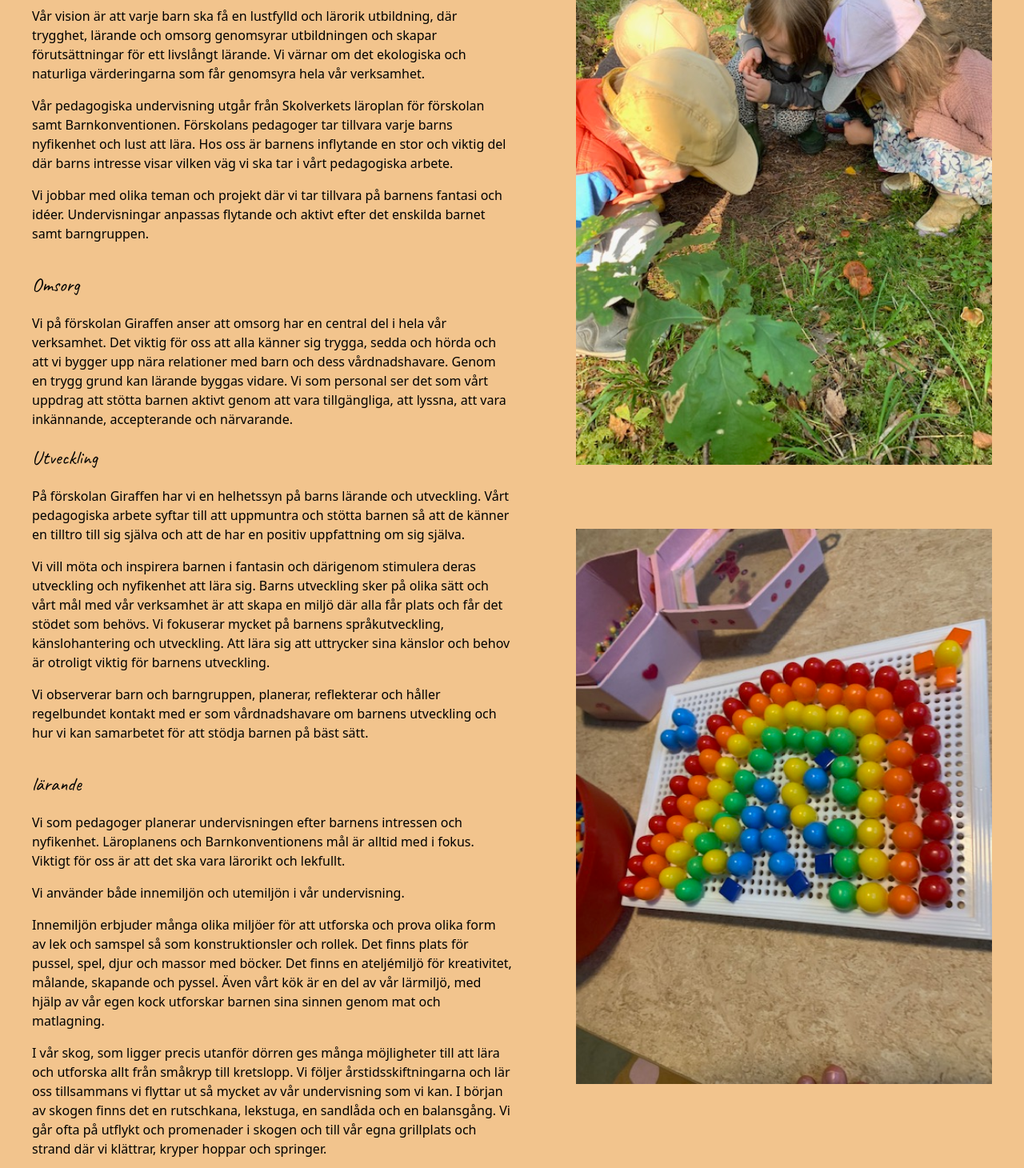
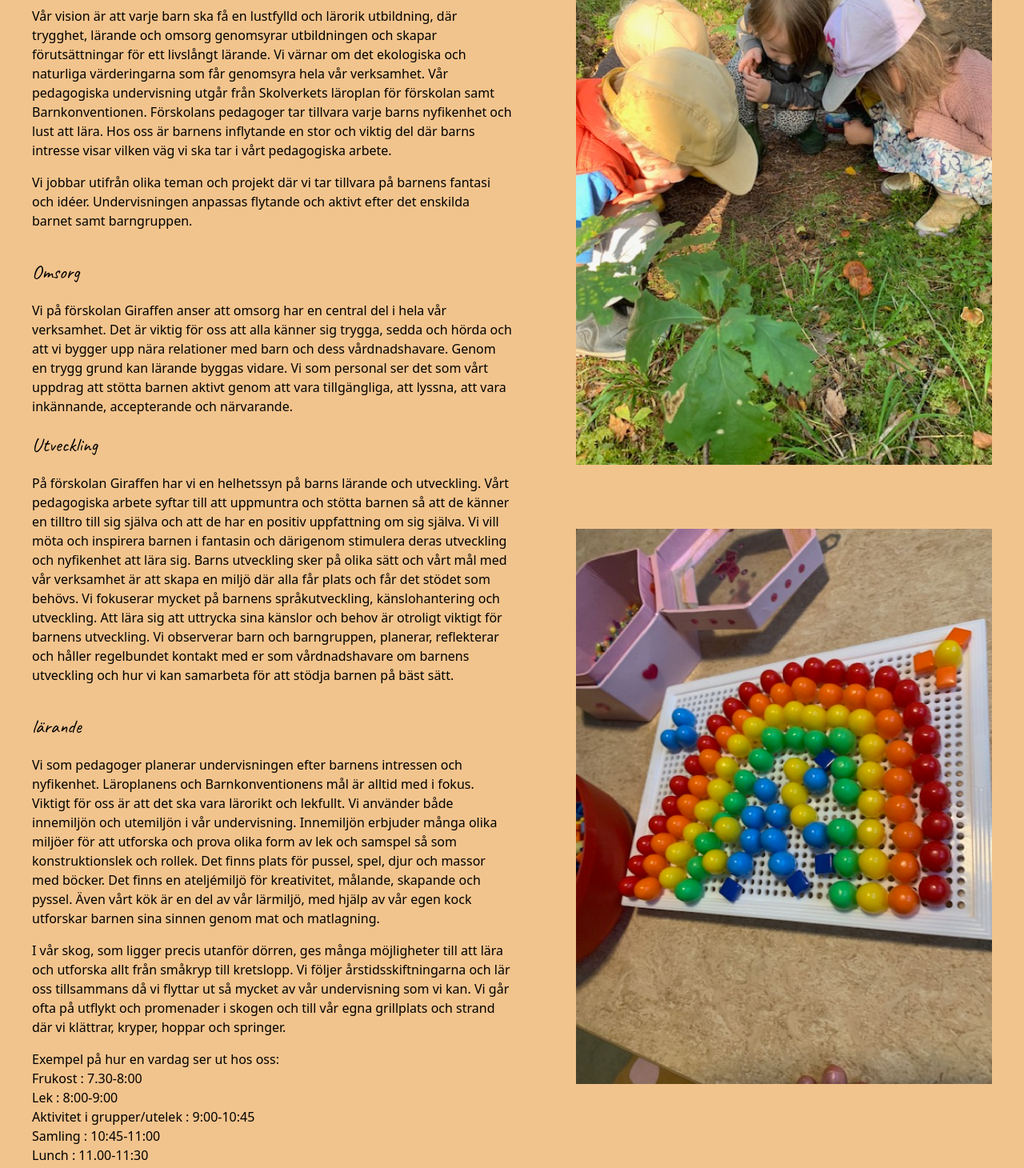
Before and after one commit to dannebrob/giraffen, a Next.js app: page /pedagogik in a window 1280 px wide. Shown: the part 340-1800 px from the top of the page at 80% size. Built offline with nearby package versions, Linux system fonts and the light colour scheme.

Commit message:
Update text content in Item_4, Item_1, and Hero components

```diff
--- a/src/components/display/Item_1.js
+++ b/src/components/display/Item_1.js
@@ -31,8 +31,15 @@ export const Item1 = () => {
         <div className='md:w-6/12 pl-4'>
         <div className=' flex flex-col p-4'>
             <h2 className={`text-4xl p-8 text-center  ${caveat.className}`}>Tyra</h2>
-            <p>Förutsom att förälder och personal möts på Giraffen vid lämning och hämtning sker mycket av kommunikationen mellan förälder och personal via appen Tyra. Här kan föräldrarna se när deras barn checkas in och ut, se bilder från verksamheten på bloggen, bilder till barnen egen protfolio, klasslista, kontaktuppgifter till Giraffen samt andra föräldrar etc. En mycket uppskattad app där du enkelt kan få en större inblick och lättare kommunikation med personalen.
-            </p>
+            <p>
+            Utöver att vårdnadshavare och personal möts på Giraffen vid lämningar och hämtningar sker
+        mycket kommunikation via appen Tyra. Här delar personalen bilder och information från
+        verksamheten på bloggen, lägger in bilder i barnens egen portfolio, och uppdaterar
+        information om stängningstider. Barnens scheman finns också på Tyra, tillsammans med
+        kontaktuppgifter till Giraffen och vårdnadshavare, samt klasslista. Detta är en mycket
+        uppskattad app där du enkelt kan få inblick i barnens dag på förskolan och ha kommunikation
+        med personalen vid behov.
+        </p>
         </div>
             {/* <ReadMoreButton link={'pedagogik'} /> */}
         </div>
--- a/src/components/display/Item_4.js
+++ b/src/components/display/Item_4.js
@@ -29,8 +29,8 @@ export const Item4 = () => {
             <div className='md:w-6/12'>
             <div className='flex flex-col p-4'>
                 <h2 className={`text-4xl p-8 text-center  ${caveat.className}`}>Ute- och innemiljön</h2>
-                <p>Huset är beläget på en höjd vid sjön Lillelången med tillgång till egen strand och skog inpå knutarna.
-                Huset ligger med promenadavstånd till pendel och busshållplats. Föräldraföreningen hyr lokaler av BRF Nordgård i Norsesund.
+                <p>Förskolan är beläget på en höjd vid sjön Lillelången med tillgång till egen strand och skog inpå knutarna.
+                Den ligger med promenadavstånd till pendel och busshållplats. Föräldraföreningen hyr lokaler av BRF Nordgård i Norsesund.
                 Personal och föräldrar har stor möjlighet till påverkan när det gäller lokalernas utformning och underhåll.
                 </p>
             </div>
--- a/src/pages/pedagogik.js
+++ b/src/pages/pedagogik.js
@@ -25,48 +25,59 @@ export default function Pedagogik() {
         <h1 className={`text-center ${caveat.className} text-4xl py-10`}>Den pedagogiska verksamheten</h1>
         <p className='font-bold pb-4'>
         Ledorden omsorg, utveckling och lärande genomsyrar Förskolan Giraffen
-        </p>
+                </p>
         <p className=' pb-4'>
-        Vår vision är att varje barn ska få en lustfylld och lärorik utbildning, där trygghet, lärande och omsorg genomsyrar utbildningen och skapar förutsättningar för ett livslångt lärande. Vi värnar om det ekologiska och naturliga värderingarna som får genomsyra hela vår verksamhet.
+        Vår vision är att varje barn ska få en lustfylld och lärorik utbildning, där trygghet, lärande och
+        omsorg genomsyrar utbildningen och skapar förutsättningar för ett livslångt lärande. Vi värnar
+        om det ekologiska och naturliga värderingarna som får genomsyra hela vår verksamhet. Vår
+        pedagogiska undervisning utgår från Skolverkets läroplan för förskolan samt
+        Barnkonventionen. Förskolans pedagoger tar tillvara varje barns nyfikenhet och lust att lära.
+        Hos oss är barnens inflytande en stor och viktig del där barns intresse visar vilken väg vi ska
+        tar i vårt pedagogiska arbete.
         </p>
         <p className='pb-4'>
-        Vår pedagogiska undervisning utgår från Skolverkets läroplan för förskolan samt Barnkonventionen. Förskolans pedagoger tar tillvara varje barns nyfikenhet och lust att lära.
-        Hos oss är barnens inflytande en stor och viktig del där barns intresse visar vilken väg vi ska tar i vårt pedagogiska arbete.
-        </p>
-        <p className='pb-4'>
-        Vi jobbar med olika teman och projekt där vi tar tillvara på barnens fantasi och idéer.
-        Undervisningar anpassas flytande och aktivt efter det enskilda barnet samt barngruppen.
-        </p>
+        Vi jobbar utifrån olika teman och projekt där vi tar tillvara på barnens fantasi och idéer.
+        Undervisningen anpassas flytande och aktivt efter det enskilda barnet samt barngruppen.        </p>
+
 
         <h2 className={`${caveat.className} text-2xl py-5`}>Omsorg</h2>
         <p>
-        Vi på förskolan Giraffen anser att omsorg har en central del i hela vår verksamhet.
-        Det viktig för oss att alla känner sig trygga, sedda och hörda och att vi bygger upp nära relationer med barn och dess vårdnadshavare. Genom en trygg grund kan lärande byggas vidare. Vi som personal ser det som vårt uppdrag att stötta barnen aktivt genom att vara tillgängliga, att lyssna, att vara inkännande, accepterande och närvarande.
-        </p>
+        Vi på förskolan Giraffen anser att omsorg har en central del i hela vår verksamhet. Det är viktig
+        för oss att alla känner sig trygga, sedda och hörda och att vi bygger upp nära relationer med
+        barn och dess vårdnadshavare. Genom en trygg grund kan lärande byggas vidare. Vi som
+        personal ser det som vårt uppdrag att stötta barnen aktivt genom att vara tillgängliga, att
+        lyssna, att vara inkännande, accepterande och närvarande.        </p>
         <h2 className={`${caveat.className} text-2xl py-5`}>Utveckling</h2>
         <p className='pb-4'>
-        På förskolan Giraffen har vi en helhetssyn på barns lärande och utveckling. Vårt pedagogiska arbete syftar till att uppmuntra och stötta barnen så att de känner en tilltro till sig själva och att de har en positiv uppfattning om sig själva.
+        På förskolan Giraffen har vi en helhetssyn på barns lärande och utveckling. Vårt pedagogiska
+        arbete syftar till att uppmuntra och stötta barnen så att de känner en tilltro till sig själva och
+        att de har en positiv uppfattning om sig själva. Vi vill möta och inspirera barnen i fantasin och
+        därigenom stimulera deras utveckling och nyfikenhet att lära sig. Barns utveckling sker på olika
+        sätt och vårt mål med vår verksamhet är att skapa en miljö där alla får plats och får det stödet
+        som behövs. Vi fokuserar mycket på barnens språkutveckling, känslohantering och utveckling.
+        Att lära sig att uttrycka sina känslor och behov är otroligt viktigt för barnens utveckling. Vi
+        observerar barn och barngruppen, planerar, reflekterar och håller regelbundet kontakt med er
+        som vårdnadshavare om barnens utveckling och hur vi kan samarbeta för att stödja barnen
+        på bäst sätt.
+        </p>
+
+        <h2 className={`${caveat.className} text-2xl py-5`}>lärande</h2>
+        <p className='pb-4'>
+        Vi som pedagoger planerar undervisningen efter barnens intressen och nyfikenhet.
+        Läroplanens och Barnkonventionens mål är alltid med i fokus. Viktigt för oss är att det ska vara
+        lärorikt och lekfullt. Vi använder både innemiljön och utemiljön i vår undervisning. Innemiljön
+        erbjuder många olika miljöer för att utforska och prova olika form av lek och samspel så som
+        konstruktionslek och rollek. Det finns plats för pussel, spel, djur och massor med böcker. Det
+        finns en ateljémiljö för kreativitet, målande, skapande och pyssel. Även vårt kök är en del av
+        vår lärmiljö, med hjälp av vår egen kock utforskar barnen sina sinnen genom mat och
+        matlagning.
         </p>
         <p className='pb-4'>
-        Vi vill möta och inspirera barnen i fantasin och därigenom stimulera deras utveckling och nyfikenhet att lära sig. Barns utveckling sker på olika sätt och vårt mål med vår verksamhet är att skapa en miljö där alla får plats och får det stödet som behövs. Vi fokuserar mycket på barnens språkutveckling, känslohantering och utveckling. Att lära sig att uttrycker sina känslor och behov är otroligt viktig för barnens utveckling.
-        </p>
-        <p className='pb-4'>
-        Vi observerar barn och barngruppen, planerar, reflekterar och håller regelbundet kontakt med er som vårdnadshavare om barnens utveckling och hur vi kan samarbetet för att stödja barnen på bäst sätt.
-        </p>
-        <h2 className={`${caveat.className} text-2xl py-5`}>lärande</h2>
-        <p className='pb-4'>
-        Vi som pedagoger planerar undervisningen efter barnens intressen och nyfikenhet. Läroplanens och Barnkonventionens mål är alltid med i fokus. Viktigt för oss är att det ska vara lärorikt och lekfullt.
-        </p>
-        <p className='pb-4'>
-        Vi använder både innemiljön och utemiljön i vår undervisning.
-        </p>
-        <p className='pb-4'>
-        Innemiljön erbjuder många olika miljöer för att utforska och prova olika form av lek och samspel så som konstruktionsler och rollek. Det finns plats för pussel, spel, djur och massor med böcker.  Det finns en ateljémiljö för kreativitet, målande, skapande och pyssel.
-Även vårt kök är en del av vår lärmiljö, med hjälp av vår egen kock utforskar barnen sina sinnen genom mat och matlagning.
-        </p>
-        <p className='pb-4'>
-        I vår skog, som ligger precis utanför dörren ges många möjligheter till att lära och utforska allt från småkryp till kretslopp. Vi följer årstidsskiftningarna och lär oss tillsammans vi flyttar ut så mycket av vår undervisning som vi kan. I början av skogen finns det en rutschkana, lekstuga, en sandlåda och en balansgång. Vi går ofta på utflykt och promenader i skogen och till vår egna grillplats och strand där vi klättrar, kryper hoppar och springer.
-        </p>
+        I vår skog, som ligger precis utanför dörren, ges många möjligheter till att lära och utforska allt
+        från småkryp till kretslopp. Vi följer årstidsskiftningarna och lär oss tillsammans då vi flyttar ut
+        så mycket av vår undervisning som vi kan. Vi går ofta på utflykt och promenader i skogen och
+        till vår egna grillplats och strand där vi klättrar, kryper, hoppar och springer.        </p>
+
         <p>
         Exempel på hur en vardag ser ut hos oss:
         </p>
```
Also changed, not shown: src/components/Hero.js (+14 -9 lines), src/components/header/TopHead.js (+8 -4 lines), src/pages/kooperativ.js (+23 -7 lines), src/pages/miljo.js (+17 -7 lines).
